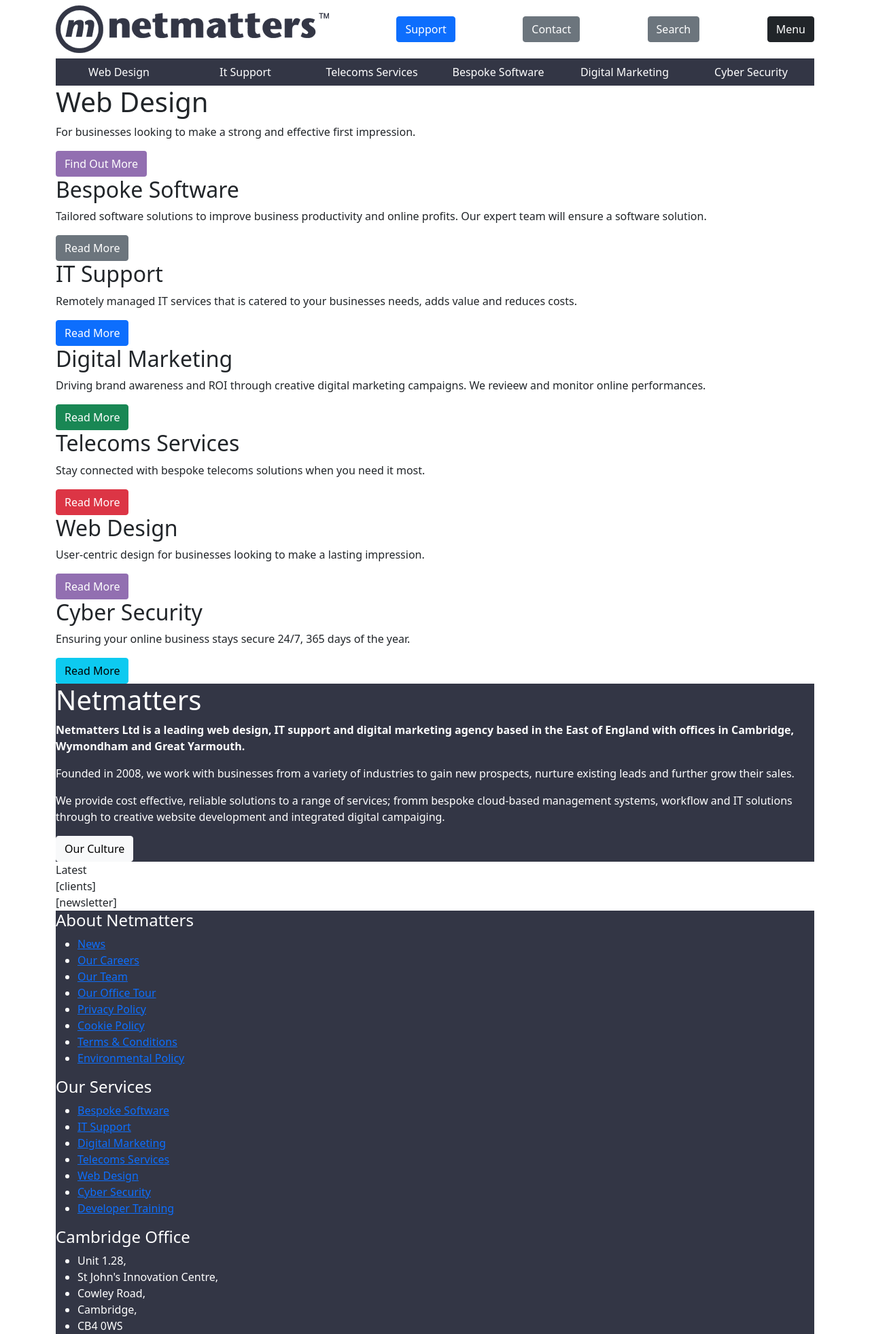
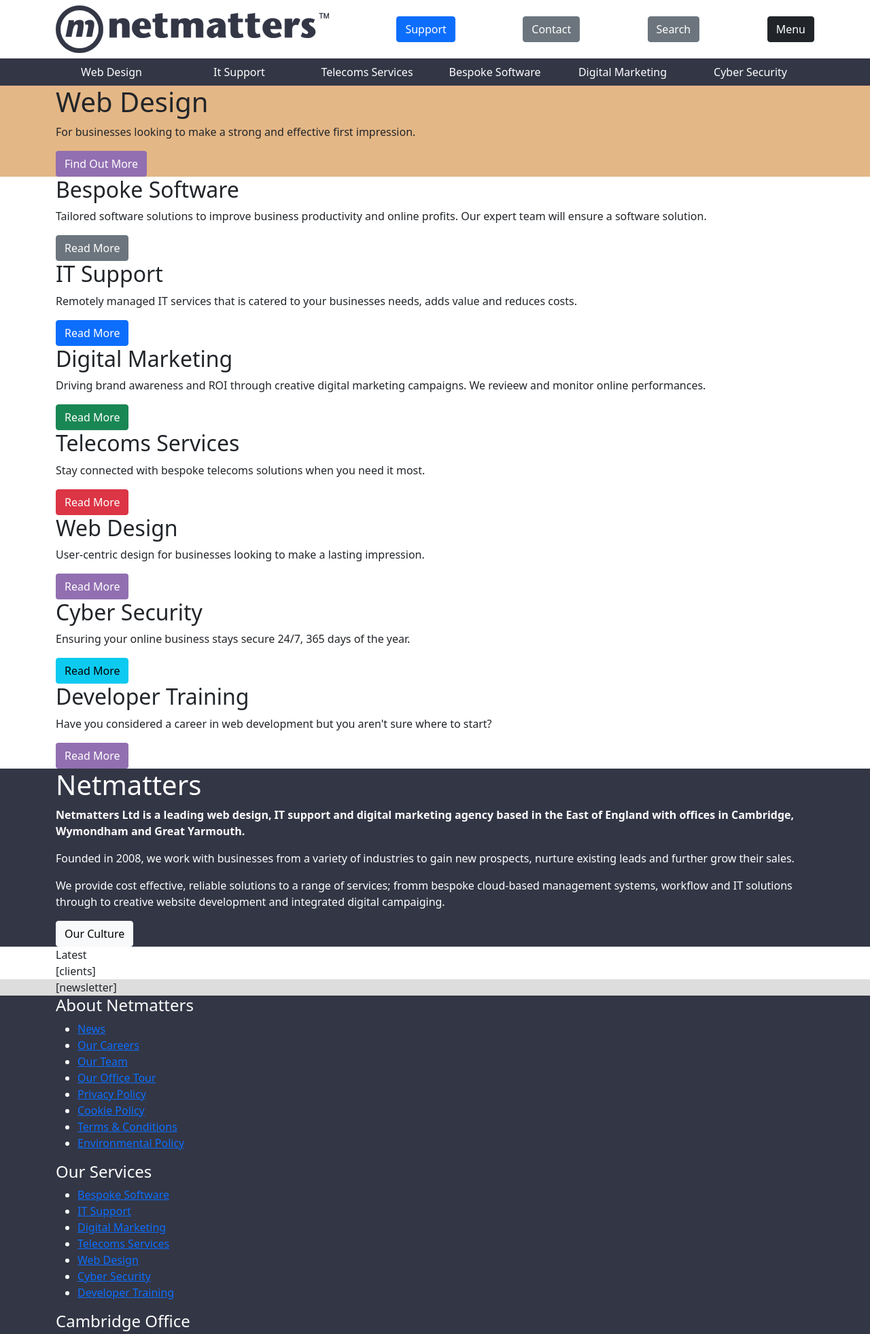
Before and after one commit to BrendanBoy/netmatters, a PHP site: page / in a window 1280 px wide. Shown: the top 1963 px of the page at 68% size. Run offline with PHP 8.4, Linux system fonts and the light colour scheme.

Commit message:
Containerised the individual sections, got the backgrounds working properly and added the Dev Training item to thhe services section.

```diff
--- a/css/style.css
+++ b/css/style.css
@@ -10,6 +10,14 @@ footer {
     color: white;
 }
 
+#hero {
+    background: #e4b786;
+}
+
+#newsletter {
+    background: #DDD;
+}
+
 #main-nav a {
     color: white;
 }
--- a/index.html
+++ b/index.html
@@ -9,9 +9,8 @@
     <link rel="stylesheet" href="css/style.css">
 </head>
 <body>
-    <div class="container">
     <header>
-            <div class="navbar">
+        <div class="navbar container">
             <img src="img/f-logo.png" alt="Netmatters Logo">
             <button type="button" class="btn btn-primary">Support</button>
             <button type="button" class="btn btn-secondary">Contact</button>
@@ -19,7 +18,7 @@
             <button type="button" class="btn btn-dark">Menu</button>
         </div>
         <nav id="main-nav">
-                <ul class="nav nav-justified">
+            <ul class="nav nav-justified container">
                 <li class="nav-item"><a class="nav-link" href="#">Web Design</a></li>
                 <!-- <ul>
                     <li><a href="#">Stylish Websites</a></li>
@@ -79,15 +78,15 @@
         </nav>
     </header>
     <main>
-            <div id="hero">
-                <div class="content">
+        <section id="hero">
+            <div class="container">
                 <h1>Web Design</h1>
                 <p>For businesses looking to make a strong and effective first impression.</p>
                 <a class="btn btn-purple" href="#">Find Out More</a>
             </div>
-            </div>
-            <div id="service-card">
-                <div class="content">
+        </section>
+        <div id="service-cards">
+            <section class="container">
                 <div class="service">
                     <h2>Bespoke Software</h2>
                     <p>Tailored software solutions to improve business productivity and online profits. Our expert team will ensure a software solution.</p>
@@ -118,30 +117,34 @@
                     <p>Ensuring your online business stays secure 24/7, 365 days of the year.</p>
                     <a class="btn btn-info" href="#">Read More</a>
                 </div>
+                <div class="service">
+                    <h2>Developer Training</h2>
+                    <p>Have you considered a career in web development but you aren't sure where to start?</p>
+                    <a class="btn btn-purple" href="#">Read More</a>
                 </div>
+            </section>
         </div>
-            <div id="about">
-                <div class="content">
+        <section id="about">
+            <div class="container">
                 <h1>Netmatters</h1>
                 <p><strong>Netmatters Ltd is a leading web design, IT support and digital marketing agency based in the East of England with offices in Cambridge, Wymondham and Great Yarmouth.</strong></p>
                 <p>Founded in 2008, we work with businesses from a variety of industries to gain new prospects, nurture existing leads and further grow their sales.</p>
                 <p>We provide cost effective, reliable solutions to a range of services; fromm bespoke cloud-based management systems, workflow and IT solutions through to creative website development and integrated digital campaiging.</p>
                 <a class="btn btn-light" href="#">Our Culture</a>
             </div>
-            </div>
-            <div id="news-cards">
-                <div class="content">Latest</div>
-            </div>
-            <div id="clients">
-                <div class="content">[clients]</div>
-            </div>
-            <div id="newsletter">
-                <div class="content">[newsletter]</div>
-            </div>
+        </section>
+        <section id="news-cards">
+            <div class="container">Latest</div>
+        </section>
+        <section id="clients">
+            <div class="container">[clients]</div>
+        </section>
+        <section id="newsletter">
+            <div class="container">[newsletter]</div>
+        </section>
     </main>
     <footer>
-            <div id="foot-box">
-                <div class="content">
+        <div class="container">
             <div class="about-nav">
                 <h4>About Netmatters</h4>
                 <ul>
@@ -203,9 +206,10 @@
             <hr>
             <span>&copy Copyright Netmatters Ltd. 2021. All rights reserved. - <a href="#">Sitemap`</a></span>
         </div>
-            </div>
     </footer>
-    </div>
+    <section>
+        <div class="container">[Awards]</div>
+    </section>
     <script src="https://cdn.jsdelivr.net/npm/bootstrap@5.1.1/dist/js/bootstrap.bundle.min.js" integrity="sha384-/bQdsTh/da6pkI1MST/rWKFNjaCP5gBSY4sEBT38Q/9RBh9AH40zEOg7Hlq2THRZ" crossorigin="anonymous"></script>
 </body>
 </html>
```
Lines whose indentation alone changed are shown as unchanged.
